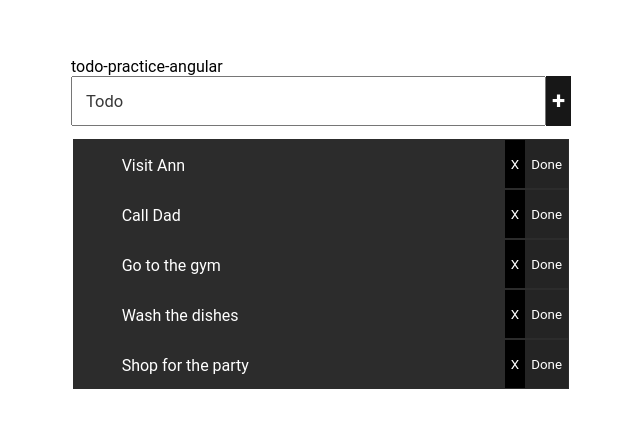
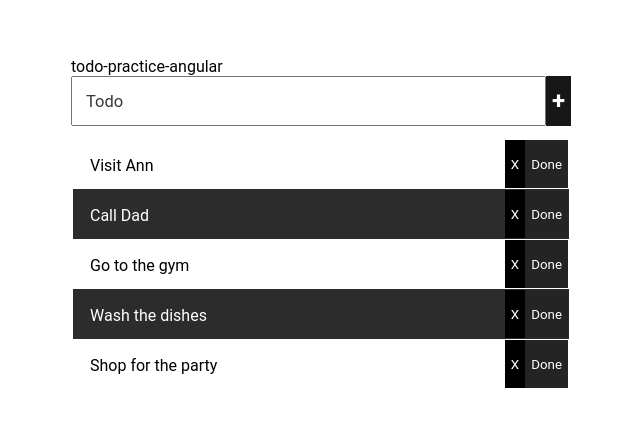
Before and after one commit to ericberglund117/todo-prac, an Angular app: page / in a window 1280 px wide. Shown: the part 111-538 px from the top of the page, without its empty margins (319-959 px from the left). Built offline with nearby package versions, Linux system fonts and the light colour scheme.

Commit message:
Update dynamic styling

```diff
--- a/src/app/app.component.css
+++ b/src/app/app.component.css
@@ -82,6 +82,10 @@
     justify-content: space-between;
   }
 
+  td {
+    margin-left: 1rem;
+  }
+
   .even {
     background-color: rgb(44, 44, 44);
     color: rgb(255, 255, 255);
@@ -91,3 +95,7 @@
     background-color: rgb(11, 11, 11);
     color: rgb(255, 255, 255);
   }
+
+  .is-done {
+    text-decoration: line-through;
+  }
--- a/src/app/app.component.html
+++ b/src/app/app.component.html
@@ -8,11 +8,11 @@
       <button (click)="add(newTask.value)" class="add-button">+</button>
     </div>
     <table>
-      <tr *ngFor="let task of tasks" class="even">
+      <tr *ngFor="let task of tasks; let i = index" [class.even] = "i%2==0" [class.even] = "i%2">
         <td>
-          <pre>
+          <p [class.is-done]="task.isDone">
             {{task.title}}
-          </pre>
+          </p>
         </td>
         <td>
           <button (click)="remove(task)" class="remove-button">X</button>
--- a/src/app/app.component.ts
+++ b/src/app/app.component.ts
@@ -25,7 +25,6 @@
   }
 
   done = (finishedTask: Task) => {
-    alert(`the task ${finishedTask.title} is done`)
     finishedTask.isDone = true
   }
 }
```
